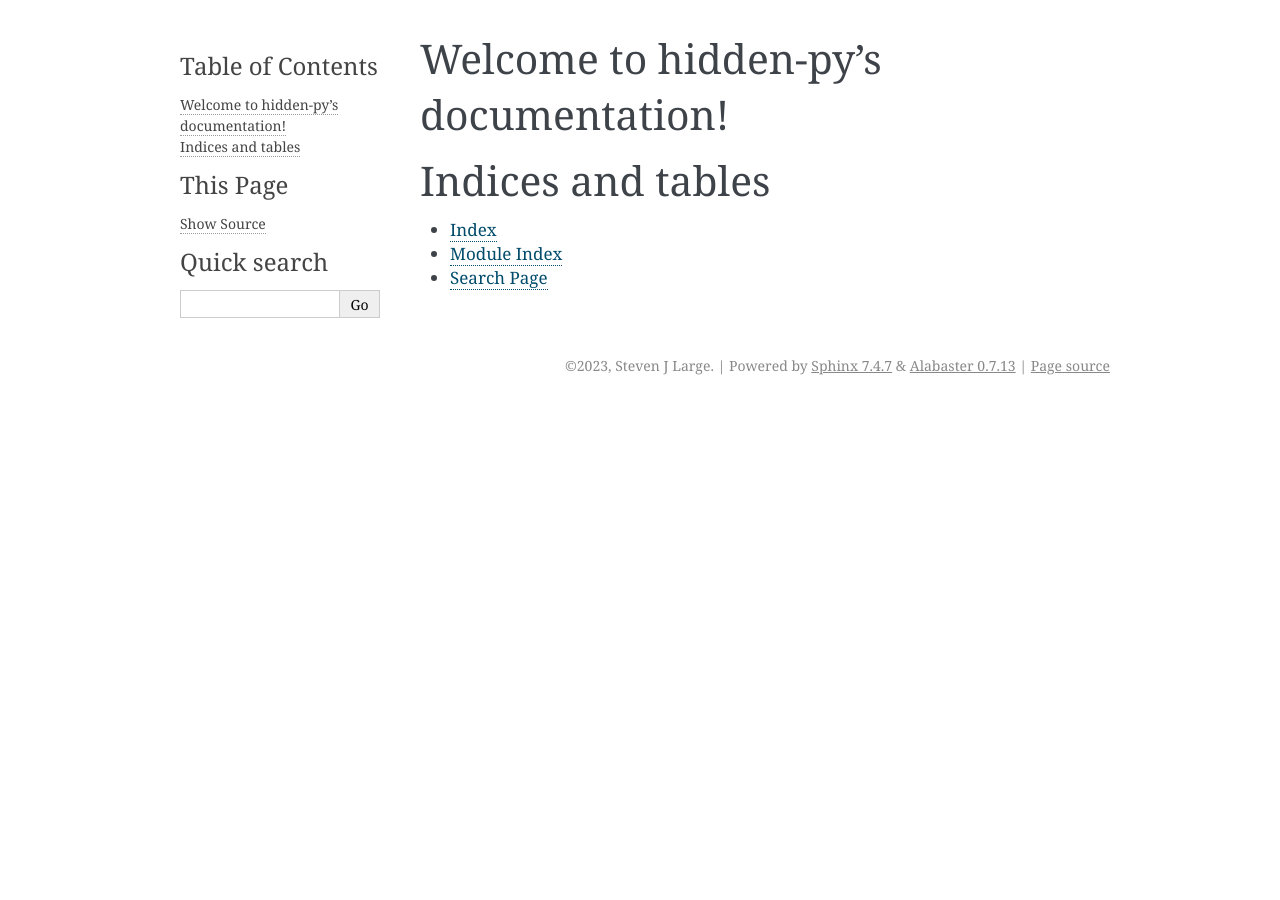
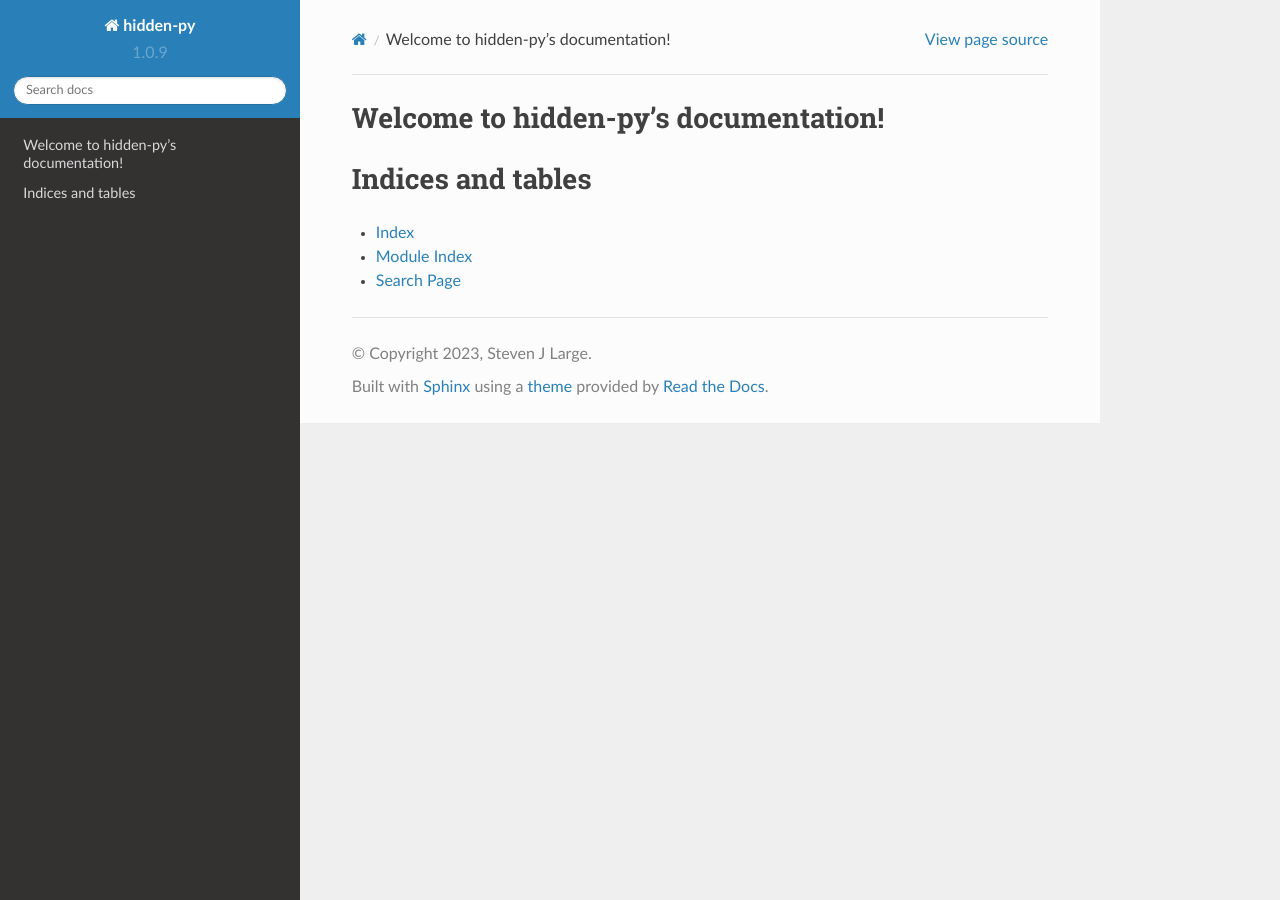
Before and after one commit to StevenJLarge/hmm, a Sphinx documentation site: the page built from docs/index.rst, in a window 1280 px wide. Built offline with Sphinx 7.4.7 and the Read the Docs theme 2.0.0, drawn with Linux system fonts in a browser that asks for light colours; some of the changed lines change nothing that is shown.

Commit message:
updated documentation

```diff
--- a/docs/conf.py
+++ b/docs/conf.py
@@ -10,18 +10,33 @@ project = 'hidden-py'
 copyright = '2023, Steven J Large'
 author = 'Steven J Large'
 
+release = '0.1'
+version = '1.0.9'
+
 # -- General configuration ---------------------------------------------------
 # https://www.sphinx-doc.org/en/master/usage/configuration.html#general-configuration
 
-extensions = []
+extensions = [
+    'sphinx.ext.duration',
+    'sphinx.ext.doctest',
+    'sphinx.ext.autodoc',
+    'sphinx.ext.autosummary',
+    'sphinx.ext.intersphinx'
+]
+
+intersphinx_mapping = {
+    'python': ('https://docs/python.org/3/', None),
+    'sphinx': ('https://www.sphinx-doc.org/en/master/', None)
+}
+intersphinx_disabled_domains = ['std']
 
 templates_path = ['_templates']
-exclude_patterns = []
-
-
 
 # -- Options for HTML output -------------------------------------------------
 # https://www.sphinx-doc.org/en/master/usage/configuration.html#options-for-html-output
 
-html_theme = 'alabaster'
+html_theme = 'sphinx_rtd_theme'
 html_static_path = ['_static']
+
+# -- Optionals for EPUB output
+epub_show_urls = 'footnote'
```
